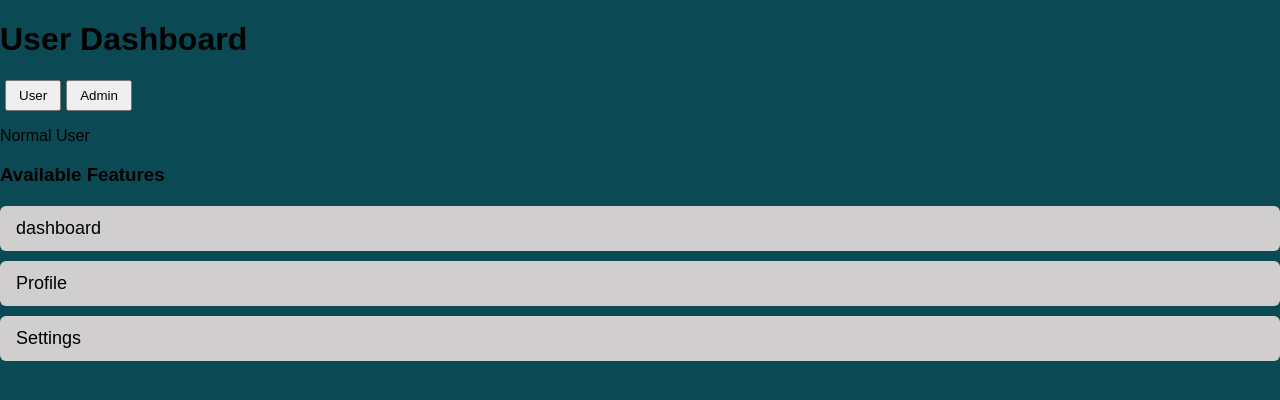
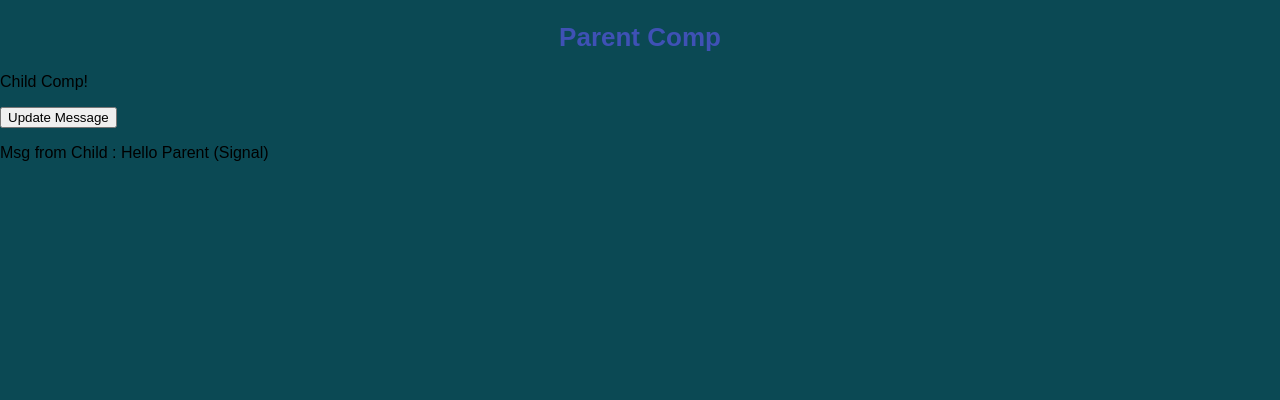
Before and after one commit to Rishab-RajHR/Angular-App, an Angular app: page / in a window 1280 px wide. Shown: the top 400 px of the page. Built offline with nearby package versions, Linux system fonts and the light colour scheme.

Commit message:
Input Signal

```diff
--- a/src/app/app.html
+++ b/src/app/app.html
@@ -1,40 +1,12 @@
-<!-- <h2>{{ count() }}</h2>
+<h2> Parent Comp</h2>
+
+<!-- <app-child [name]="username"></app-child> -->
+
+<!--
+<app-child (notify)="onMessage($event)"></app-child>
 
 
-@if (isLoggedIn()){
-   <p>Welcome Mohit</p>
-} @else {
-    <p>Welcome User</p>
-}
+<p>Message: {{message}}</p> -->
 
-
-<button (click)="isLoggedIn.set(true)">Login</button>
-<button (click)="isLoggedIn.set(false)">Logout</button>
-
-<ul>
-   @for (item of items(); track $index) {
-      <li>{{ item }}</li>
-   }
-</ul>
-
-<button (click)="addItem()">Add Item</button> -->
-
-
-<h1> User Dashboard </h1>
-
-<button (click)="makeUser()">User</button>
-<button (click)="makeAdmin()">Admin</button>
-
-@if (role() === 'admin'){
-    <p>Welcome Admin</p>
-} @else {
-    <p>Normal User</p>
-}
-
-<h3>Available Features</h3>
-
-<ul>
-   @for (feature of features(); track $index){
-      <li>{{ feature }}</li>
-   }
-</ul>
+<app-child #child></app-child>
+<p>Msg from Child : {{child.message()}}</p>
--- a/src/app/app.ts
+++ b/src/app/app.ts
@@ -1,53 +1,18 @@
-// import { FormsModule } from '@angular/forms';
 import { Component, signal } from '@angular/core';
+import { Child } from './child/child';
 
 
 @Component({
-  imports: [],
+  imports: [Child],
   selector: 'app-root',
   templateUrl:'./app.html',
   styleUrls: ['./app.css']
 })
 export class App {
-    // count = signal(0);
-    // isLoggedIn = signal(false);
+  // username: string = 'Alex';
+  message: string = '';
 
-    // items = signal<string[]>([
-    //     "Angular",
-    //     "React",
-    //     "Vue"
-    // ])
-
-    // addItem() {
-    //    this.items.update( items => [...items, "HTML"] );
-    // }
-
-    role = signal<'admin' | 'user' >('user');
-
-    features = signal<string[]>([
-       "dashboard",
-       "Profile",
-       "Settings"
-    ]);
-
-    makeAdmin() {
-      this.role.set('admin');
-      this.features.set([
-         "Dashboard",
-         "Profile",
-         "Settings",
-         "Admin Panel",
-         "User Management"
-      ]);
-    }
-
-    makeUser() {
-       this.role.set('user');
-       this.features.set([
-          "Dashboard",
-          "Profile",
-          "Settings"
-       ]);
-    }
-
+  onMessage(msg: string){
+     this.message = msg;
+  }
 }
--- /dev/null
+++ b/src/app/child/child.html
@@ -0,0 +1,6 @@
+<p>Child Comp!</p>
+
+<!-- <p>Username from Parent: {{ name() }}</p> -->
+<!-- <button (click)="sendToParent()">Send to Parent</button> -->
+
+<button (click)="updateMessage()">Update Message</button>
--- /dev/null
+++ b/src/app/child/child.ts
@@ -0,0 +1,23 @@
+import { Component, input, EventEmitter, Output, signal } from '@angular/core';
+
+@Component({
+  imports: [],
+  selector: 'app-child',
+  styleUrl: './child.css',
+  templateUrl: './child.html',
+})
+export class Child {
+  //  name = input<string>();
+
+  // @Output() notify = new EventEmitter<string>();
+
+  // sendToParent(){
+  //    this.notify.emit('Hello Parent (EventEmitter)')
+  // }
+
+  message = signal('Hello Parent (Signal)');
+
+  updateMessage(){
+     this.message.set('Updated from Child Component');
+  }
+}
```
Also changed, not shown: src/app/child/child.css (added), 1 other file (tests, documents, lock files or other folders).
